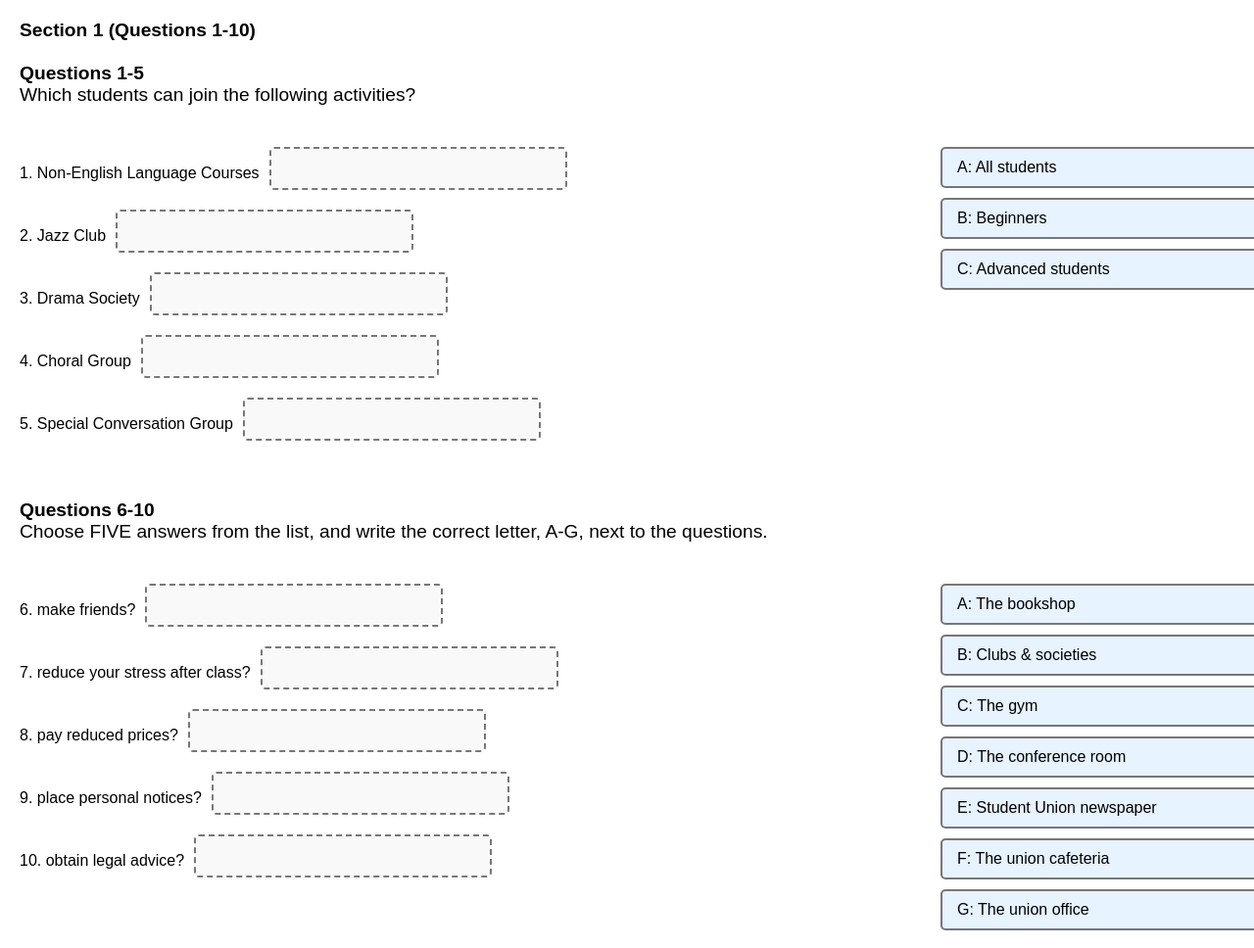
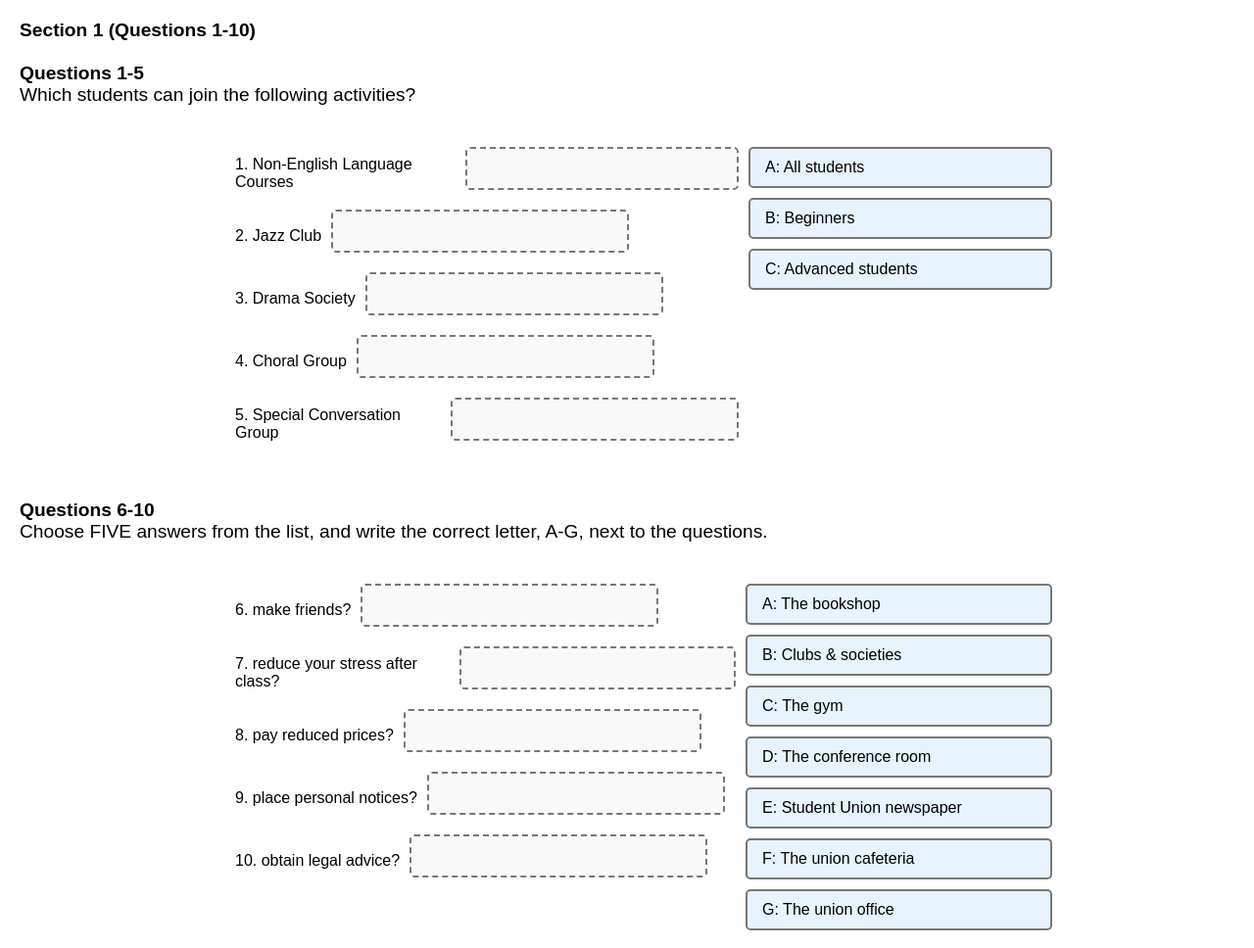
Before and after one commit to sothearaveng/ielts, a plain HTML site: page index.html in a window 1280 px wide. Shown: the top 968 px of the page at 98% size. Drawn offline with Linux system fonts and the light colour scheme.

Commit message:
Update index.html

```diff
--- a/index.html
+++ b/index.html
@@ -16,8 +16,11 @@
 
         /* Use a row layout for questions on the left and draggables on the right */
         .content-row {
+            max-width: 800px;
+  	    margin: 0 auto;
             display: flex;
             gap: 10px;
+	}
         }
 
         .left-side {
```
